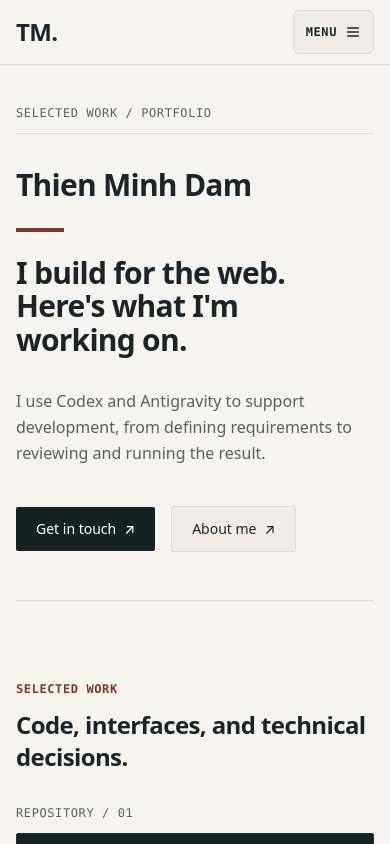
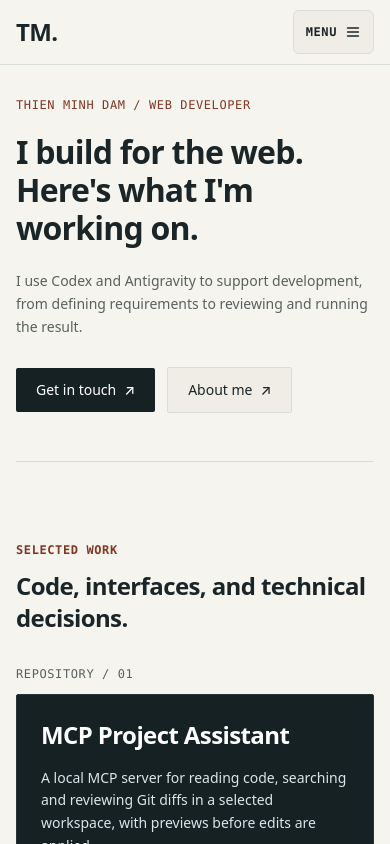
Before and after one commit to thminh176/minh-portforlio, a Next.js app: page /en/ in a window 390 px wide. Shown: the top 844 px of the page. Built offline with nearby package versions, Linux system fonts and the light colour scheme; no server answers; a web font is replaced by a local one.

Commit message:
feat(hero): refine mobile editorial hero hierarchy and typography (U06)

```diff
--- a/src/components/Hero.tsx
+++ b/src/components/Hero.tsx
@@ -8,9 +8,9 @@ export default function Hero({ locale }: HeroProps) {
   const isVi = locale === 'vi';
 
   const identity = isVi ? 'Đàm Thiên Minh' : 'Thien Minh Dam';
-  const headline = isVi
-    ? 'Mình làm web. Đây là những gì mình đang xây.'
-    : "I build for the web. Here's what I'm working on.";
+  const kicker = isVi
+    ? 'Đàm Thiên Minh / Web Developer'
+    : 'Thien Minh Dam / Web Developer';
   const supporting = isVi
     ? 'Mình dùng Codex và Antigravity để hỗ trợ phát triển, từ làm rõ yêu cầu đến kiểm tra và vận hành.'
     : 'I use Codex and Antigravity to support development, from defining requirements to reviewing and running the result.';
@@ -18,58 +18,63 @@ export default function Hero({ locale }: HeroProps) {
   const secondaryCta = isVi ? 'Về mình' : 'About me';
 
   return (
-    <section className="pt-2 pb-12 sm:pb-16 border-b border-[var(--color-border)] text-left">
-      {/* Mono Top Ledger Label */}
-      <div className="flex items-center justify-between text-xs font-mono tracking-wider uppercase text-[var(--text-secondary)] pb-3 border-b border-[var(--color-border)] mb-8 sm:mb-12">
-        <span>{isVi ? 'SELECTED WORK / PORTFOLIO' : 'SELECTED WORK / PORTFOLIO'}</span>
+    <section className="pt-0 sm:pt-2 pb-12 sm:pb-16 border-b border-[var(--color-border)] text-left">
+      {/* Mono Top Ledger Label (Desktop only >= 1024px) */}
+      <div className="hidden lg:flex items-center justify-between text-xs font-mono tracking-wider uppercase text-[var(--text-secondary)] pb-3 border-b border-[var(--color-border)] mb-8 sm:mb-12">
+        <span>SELECTED WORK / PORTFOLIO</span>
       </div>
 
-      <div className="max-w-3xl space-y-6">
-        {/* Large Identity Line */}
-        <div className="font-display text-3xl sm:text-4xl lg:text-[44px] font-bold text-[var(--color-ink)] leading-tight tracking-tight">
+      <div className="max-w-3xl flex flex-col gap-5 lg:gap-6">
+        {/* Localized Mono Identity/Role Kicker (Mobile only < 1024px) */}
+        <div className="lg:hidden font-mono text-xs sm:text-sm tracking-wider uppercase text-[var(--color-brick-deep)] font-medium">
+          {kicker}
+        </div>
+
+        {/* Large Identity Line (Desktop only >= 1024px) */}
+        <div className="hidden lg:block font-display text-3xl sm:text-4xl lg:text-[44px] font-bold text-[var(--color-ink)] leading-tight tracking-tight">
           {identity}
         </div>
 
-        {/* Short Brick Accent Rule */}
+        {/* Short Brick Accent Rule (Desktop only >= 1024px) */}
         <div
-          className="w-12 h-1 bg-[var(--color-brick-deep)]"
+          className="hidden lg:block w-12 h-1 bg-[var(--color-brick-deep)]"
           aria-hidden="true"
         />
 
         {/* Single Semantic H1: Multiline Narrative */}
-        <h1 className="font-display text-3xl sm:text-4xl md:text-5xl lg:text-[56px] font-bold text-[var(--color-ink)] leading-[1.12] tracking-tight">
+        <h1 className="font-display text-[32px] leading-[1.18] sm:text-4xl sm:leading-tight md:text-5xl lg:text-[56px] lg:leading-[1.12] font-bold text-[var(--color-ink)] tracking-tight">
           {isVi ? (
             <>
-              <span className="block">Mình làm web.</span>
-              <span className="block">Đây là những gì</span>
+              <span className="block">Mình làm web.</span>{' '}
+              <span className="block">Đây là những gì</span>{' '}
               <span className="block">mình đang xây.</span>
             </>
           ) : (
             <>
-              <span className="block">I build for the web.</span>
-              <span className="block">Here&apos;s what I&apos;m</span>
+              <span className="block">I build for the web.</span>{' '}
+              <span className="block">Here&apos;s what I&apos;m</span>{' '}
               <span className="block">working on.</span>
             </>
           )}
         </h1>
 
         {/* Supporting Editorial Copy */}
-        <p className="font-body text-base sm:text-lg lg:text-xl text-[var(--text-secondary)] leading-relaxed max-w-2xl pt-2">
+        <p className="font-body text-sm sm:text-base lg:text-xl text-[var(--text-secondary)] leading-relaxed max-w-2xl pt-1 sm:pt-2">
           {supporting}
         </p>
 
         {/* Real CTAs */}
-        <div className="pt-4 flex flex-wrap items-center gap-4">
+        <div className="pt-2 sm:pt-4 flex flex-wrap items-center gap-3 sm:gap-4">
           <a
             href="#contact"
-            className="inline-flex items-center gap-2 px-5 py-3 bg-[var(--color-dark)] text-white hover:bg-[var(--color-ink)] font-medium text-sm transition-colors focus-visible:outline-2 focus-visible:outline-[var(--focus-ring)] focus-visible:outline-offset-2 min-h-[44px] rounded-xs"
+            className="inline-flex items-center justify-center gap-2 px-5 py-3 bg-[var(--color-dark)] text-white hover:bg-[var(--color-ink)] font-medium text-sm transition-colors focus-visible:outline-2 focus-visible:outline-[var(--focus-ring)] focus-visible:outline-offset-2 min-h-[44px] rounded-xs"
           >
             <span>{primaryCta}</span>
             <span aria-hidden="true">↗</span>
           </a>
           <Link
             href={`/${locale}/about/`}
-            className="inline-flex items-center gap-2 px-5 py-3 bg-[var(--color-subtle)] text-[var(--color-ink)] hover:bg-[#E4E2DA] border border-[var(--color-border)] font-medium text-sm transition-colors focus-visible:outline-2 focus-visible:outline-[var(--focus-ring)] focus-visible:outline-offset-2 min-h-[44px] rounded-xs"
+            className="inline-flex items-center justify-center gap-2 px-5 py-3 bg-[var(--color-subtle)] text-[var(--color-ink)] hover:bg-[#E4E2DA] border border-[var(--color-border)] font-medium text-sm transition-colors focus-visible:outline-2 focus-visible:outline-[var(--focus-ring)] focus-visible:outline-offset-2 min-h-[44px] rounded-xs"
           >
             <span>{secondaryCta}</span>
             <span aria-hidden="true">↗</span>
```
